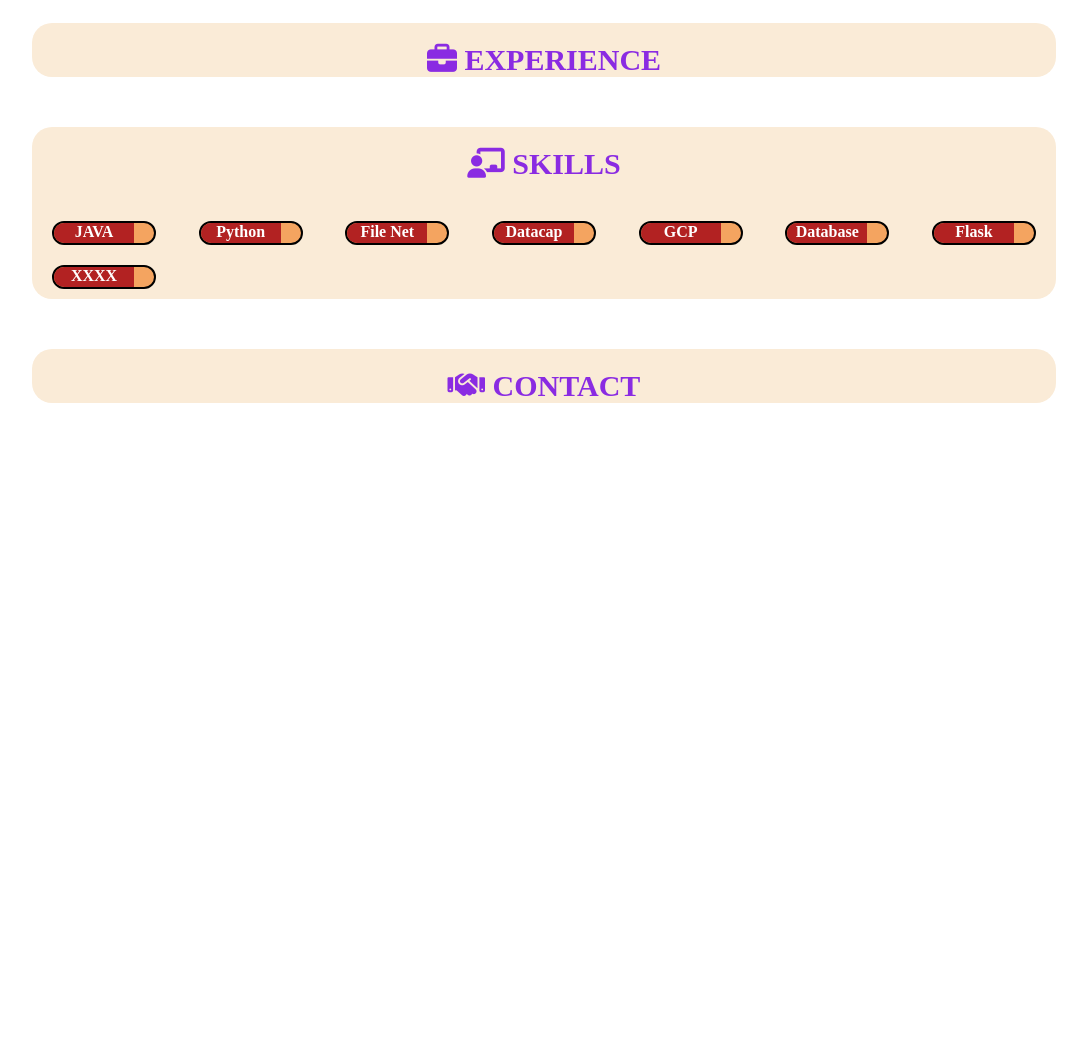
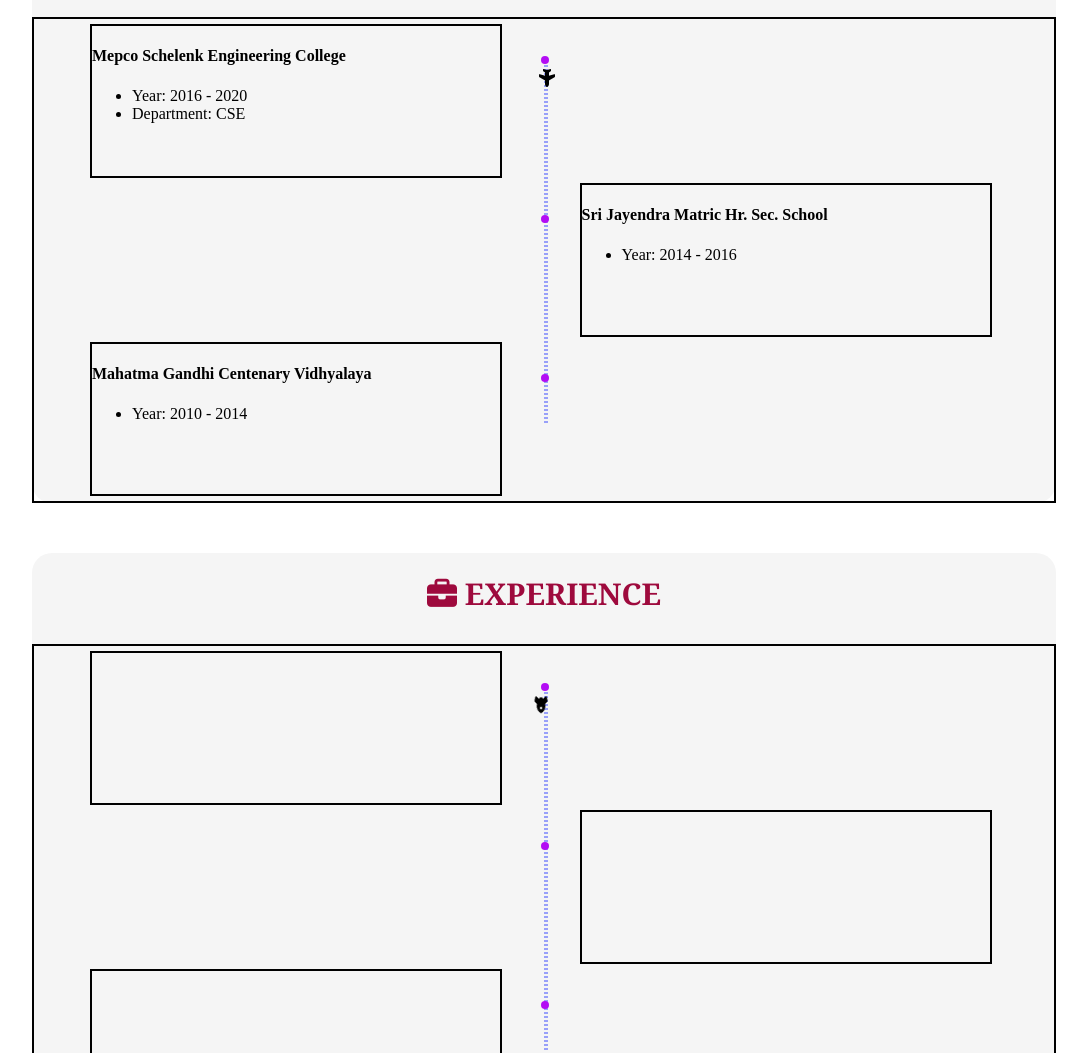
Before and after one commit to Vishnubala24/Resume, a plain HTML site: page index.html in a window 1280 px wide. Shown: the part 940-1993 px from the top of the page, without its empty margins (96-1183 px from the left). Before the commit the page ends 1373 px from the top, so only its background shows below. Drawn offline with Linux system fonts and the light colour scheme.

Commit message:
Timeline

```diff
--- a/index.css
+++ b/index.css
@@ -104,7 +104,8 @@ body{
     text-align: center;
     font-size: 30px;
     font-weight: bold;
-    color: blueviolet;
+    font-family:Georgia, 'Times New Roman', Times, serif;
+    color: #9e0a3d;
     margin: 50px 0px 30px 0px;
     padding-top: 20px;
     text-transform: uppercase;
@@ -117,10 +118,17 @@ body{
 }
 
 .all-section{
-    background-color: antiquewhite;
+    background-color: rgb(245,245,245);
     width: 80%;
     margin-left: 10%;
     border-radius: 20px;
+    transition: 0.5s ease-in-out ;
+}
+
+.all-section:hover{
+    background-color: 	rgb(232,232,232);
+    width: 82%;
+    margin-left: 9%;
 }
 
 .skills-display{
@@ -132,7 +140,7 @@ body{
 .skills-display > div{
     width: 100px;
     height: 20px;
-    background-color:sandybrown;
+    background-color:burlywood;
     border: 2px solid black;
     margin: 10px 20px;
     border-radius: 20px 20px 20px 20px;
@@ -144,6 +152,69 @@ body{
 .ninty-percent{
     width: 80%;
     height: inherit;
-    background-color: firebrick;
+    background-color:cornflowerblue;
     border-radius: 20px 0px 0px 20px;
 }
+
+
+.timeline{
+    position: relative;
+    border: 2px solid black;
+}
+
+.timeline-box{
+    position: relative;
+    width: 40%;
+    left: 5%;
+    margin: 5px;
+    min-height: 150px;
+    border: 2px solid black;
+}
+
+.timeline-box:nth-child(2n+1){
+    left: 53%;
+}
+
+.timeline-box:nth-child(2n+1)::after{
+    content: '';
+    position: absolute;
+    top: 20%;
+    border-radius: 50%;
+    width: 0.5rem;
+    height: 0.5rem;
+    background-color: rgb(179, 13, 244);;
+    left: -10%;
+}
+
+.timeline-box:nth-child(2n)::after{
+    content: '';
+    position: absolute;
+    top: 20%;
+    border-radius: 50%;
+    width: 0.5rem;
+    height: 0.5rem;
+    background-color:rgb(179, 13, 244);
+    right: -12%;
+}
+
+.timeline-divider{
+    position: absolute;
+    width: 0px;
+    height: 75%;
+    border: 2px dotted rgb(152, 160, 249);
+    top: 8%;
+    left: 50%;
+}
+
+.timeline-traveller{
+    position: sticky;
+    rotate: 90deg;
+    top: -10px;
+    /* color: red; */
+}
+
+.timeline-traveller-exp{
+    position: sticky;
+    rotate: 135deg;
+    top: 0%;
+}
--- a/index.html
+++ b/index.html
@@ -75,12 +75,62 @@
                     <i class="fa-solid fa-book"></i>
                     Education
                 </div>
+
+                <div>
+                    <div class="timeline">
+                        <div class="timeline-divider">
+                            <div class="timeline-traveller">
+                                <i class="fas fa-plane"></i>
+                            </div>
+                        </div>
+                        <div class="timeline-box">
+                            <h4>Mepco Schelenk Engineering College</h4>
+                            <ul>
+                                <li> Year: 2016 - 2020</li>
+                                <li> Department: CSE</li>
+                            </ul>
+                        </div>
+                        <div class="timeline-box">
+                            <h4>Sri Jayendra Matric Hr. Sec. School</h4>
+                            <ul>
+                                <li> Year: 2014 - 2016</li>
+                            </ul>
+                        </div>
+                        <div class="timeline-box">
+                            <h4>Mahatma Gandhi Centenary Vidhyalaya</h4>
+                            <ul>
+                                <li> Year: 2010 - 2014</li>
+                            </ul>
+                        </div>
+                    </div>
+
+                </div>
             </section>
 
             <section id="experience-section" class="all-section">
                 <div class="section-heading">
                     <i class="fa-solid fa-briefcase"></i>
                     Experience
+                </div>
+
+                <div>
+                    <div class="timeline">
+                        <div class="timeline-divider">
+                            <div class="timeline-traveller-exp">
+                                <i class="fa-solid fa-rocket"></i>
+                            </div>
+                        </div>
+                        <div class="timeline-box">
+
+                        </div>
+                        <div class="timeline-box">
+
+                        </div>
+                        <div class="timeline-box">
+
+                        </div>
+                    </div>
+
                 </div>
             </section>
 
```
